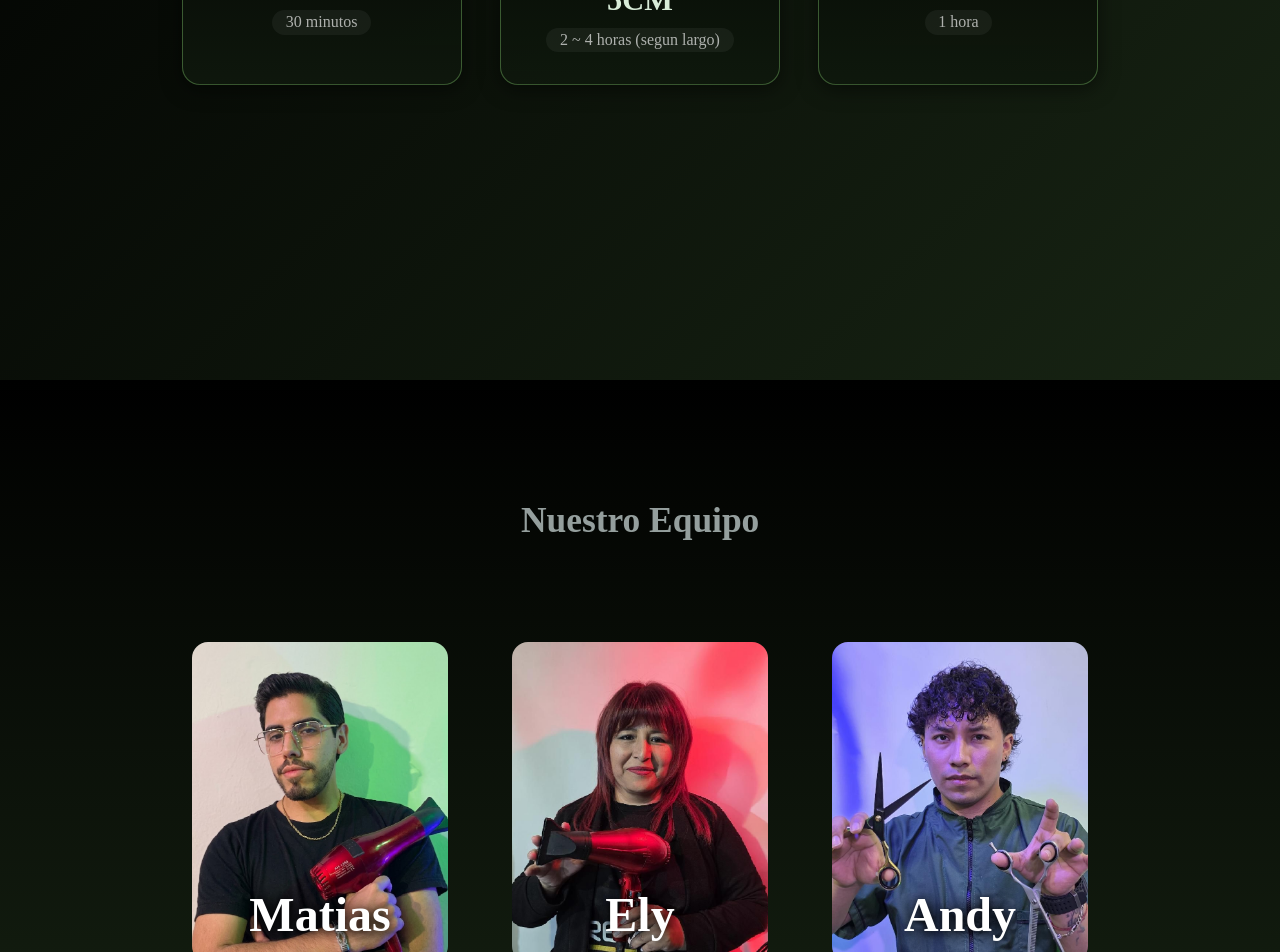
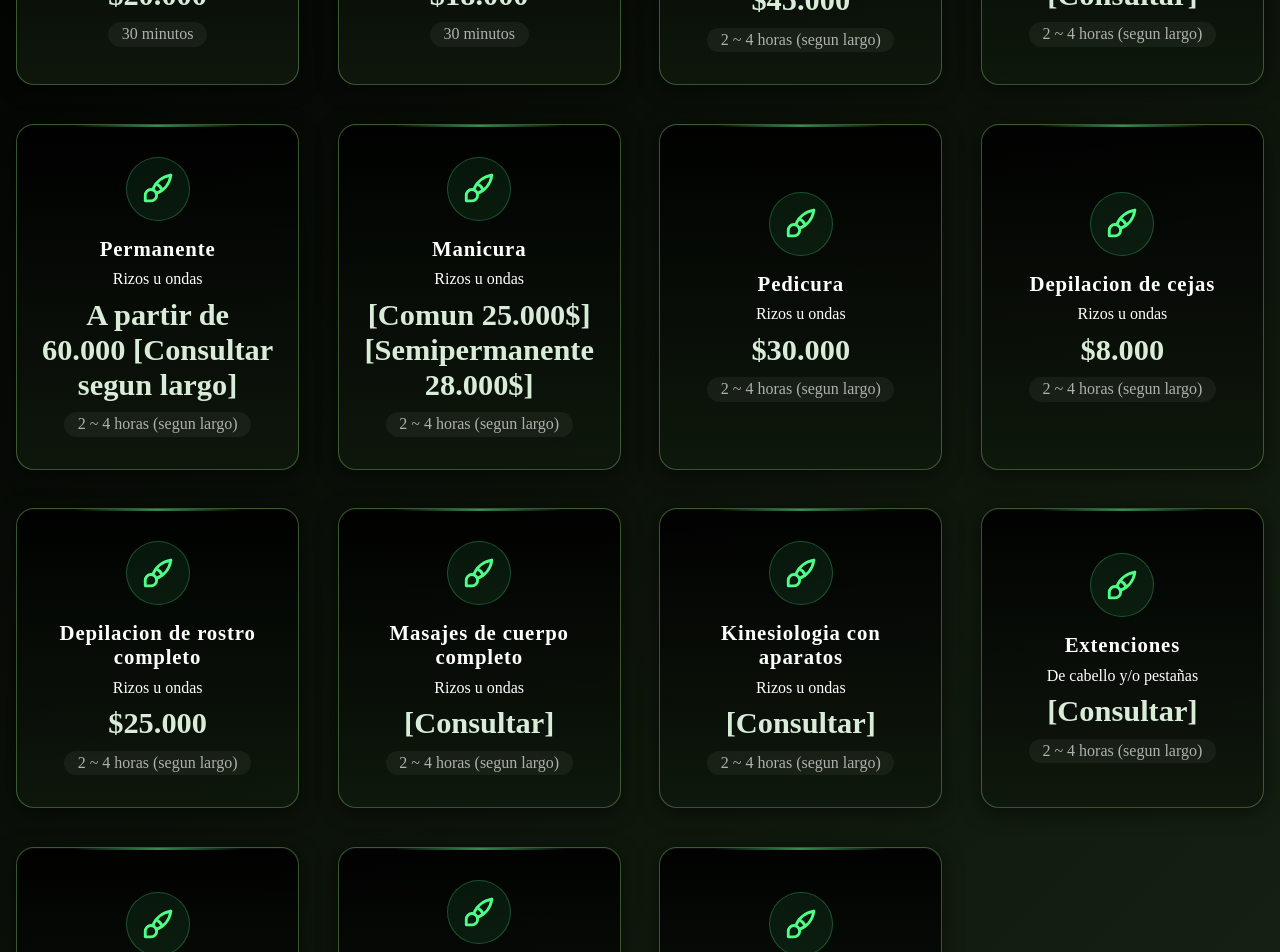
Before and after one commit to shuzi-sys/LookFusion-Front-end, a React (Vite) app: page / in a window 1280 px wide. Shown: the part 1220-2172 px from the top of the page. Built offline with nearby package versions, Linux system fonts and the light colour scheme; a web font is replaced by a local one.

Commit message:
Services update and form update, soon to be connected with TurnitoAPI and it's own backend to manage services / employees / shops

```diff
--- a/src/App.css
+++ b/src/App.css
@@ -288,12 +288,28 @@ background: linear-gradient(135deg, #000000, #182514);
     padding-top: 100px;
 }
 
-.Servicios .lista-servicios{
-    display: flex;
-    flex-wrap: wrap;
-    justify-content: center;      /* centra aunque haya 2 o 3 tarjetas */
+.SectionHeader::after {
+    content: "";
+    position: absolute;
+    bottom: -20px;
+    left: 50%;
+    transform: translateX(-50%);
+    width: 80%;
+    max-width: 550px;
+    height: 2px;
+    background: linear-gradient(
+        90deg,
+        transparent,
+        #46c11a 50%,
+        transparent
+    );
+    box-shadow: 0 0 12px 1px rgba(79, 121, 66, 1);
+}
+.Servicios .lista-servicios {
+    display: grid;
+    grid-template-columns: repeat(4, 1fr);
     gap: clamp(1rem, 3vw, 2.5rem);
-    width: min(1100px, 100% - 2rem);
+    width: min(1400px, 100% - 2rem);
     margin: 2rem auto 0;
     padding: 0;
     list-style: none;
@@ -484,7 +500,7 @@ background: linear-gradient(135deg, #000000, #182514);
 .Locales .Tiendas{
     flex-wrap: wrap;
     align-items: stretch;
-    margin-top: 3rem;
+    margin-top: 6rem;
     display:flex;
     flex-direction:row;
     justify-content: center;
@@ -494,7 +510,7 @@ background: linear-gradient(135deg, #000000, #182514);
 
 .Locales .Tiendas .TiendaCardWrapper {
     --accent: 121, 255, 134;
-    width: min(100%, 420px);         /* en vez de 30vw */
+    width: min(100%, 580px);         /* en vez de 30vw */
     display: flex;
     flex-direction: column;
     overflow: hidden;
--- a/src/Reservar.css
+++ b/src/Reservar.css
@@ -6,7 +6,7 @@
     display: flex;
     flex-direction: column;
     background: rgb(207, 220, 220);
-    width: 35%;
+    width: 45%;
     min-width: 380px;
     height: 35vh;
     min-height: 420px;
@@ -122,7 +122,7 @@
 
 .FormBox .FormBox-Lower .Form li {
     width: 100%;
-    max-width: 300px;
+    max-width: 450px;
     text-align: center;
 }
 
@@ -158,3 +158,28 @@
 .Form select option {
     padding: 6px;
 }
+
+.Recomendacion{
+    color: rgb(112, 112, 112);
+    font-size: 0.8rem;
+}
+
+.Agendarturno{
+        font-weight: 500;
+    font-size: 1.1rem;
+    letter-spacing: 0.2px;
+    text-transform: uppercase;
+    text-align: center;
+     border: none;
+    border-radius: 25px;
+    cursor: pointer;
+    padding: 16px 28px;
+    color: rgb(255, 255, 255);
+    display: inline-block;
+    background: linear-gradient(135deg, #35522c, #8cdd76);
+}
+
+.Agendarturno:hover{
+  background: linear-gradient(135deg, #5ca257,#24391e);
+    box-shadow: 0 6px 30px rgba(50, 255, 23, 0.7);
+}
--- a/src/components/Reservar.jsx
+++ b/src/components/Reservar.jsx
@@ -16,6 +16,7 @@ function FormData({info, setInfo}){
         className="Box"
         ></input></li>
         <li>ingresá tu número de teléfono (opcional):</li>
+        <li className="Recomendacion">(te recomendamos que pongas un numero para avisarte cualquier inconveniente)</li>
         <li><input
         type="tel"
         placeholder="+54 9 11 xxxx-xxxx"
@@ -49,7 +50,7 @@ function FormService({service, setService}){
 function FormBarber({barber, setBarber}){
     return (
     <ul className="Form">
-    <li>Elegi el Barbero</li>
+    <li>Elegi el Peluquero</li>
     <li><select
                 value={barber}
                 onChange={(e) => setBarber(e.target.value)}>
@@ -81,20 +82,29 @@ function FormDate({date, setDate}){
   );
 }
 
+function FormConfirm({info,service,barber,date})
+{
+    return(
+        <ul className="Form">
+            <li>Revisa tus datos cuidadosamente y confirma tu turno</li>
+            <li>Nombre: {info.name}</li>
+            <li>Teléfono: {info.phone ? info.phone : "No especificado" }</li>
+            <li>Servicio/s: {service.join(", ")}</li>
+            <li>Peluquero: {barber}</li>
+            <li>Dia: {date.day}</li>
+            <li>Horario: {date.time}</li>
+            <li><a className="Agendarturno">Agendar turno</a></li>
+        </ul>
+    )
+}
 export function Reservar(){
 const steps = [
     {id: 1, name:"Datos"},
     {id: 2, name:"Servicio"},
     {id: 3, name:"Barbero"},
-    {id: 4, name:"Fecha"}
+    {id: 4, name:"Fecha"},
+    {id: 5, name:"Confirmar"}
 ];
-const [formData, setFormData] = useState({
-    name: "",
-    phone: "",
-    services: [],
-    barber: "",
-    date: ""
-});
 
 const [info, setInfo]= useState({
     name: "",
@@ -121,7 +131,7 @@ return(
                     {step.name}
                 </li>
             ))}
-            <li><button onClick={(e) =>currentStep < 4 ? SetCurrentStep(currentStep+1) : null}>Siguiente</button></li>
+            <li><button onClick={(e) =>currentStep < 5 ? SetCurrentStep(currentStep+1) : null}>Siguiente</button></li>
             <li><button onClick={(e) =>currentStep > 1 ? SetCurrentStep(currentStep-1) : null}>Anterior</button></li>
         </ul>
         </div>
@@ -130,6 +140,8 @@ return(
             {currentStep === 2 && <FormService service={service} setService={setService}/>}
             {currentStep === 3 && <FormBarber barber={barber} setBarber={setBarber}/>}
             {currentStep === 4 && <FormDate date={date} setDate={setDate}/>}
+            {currentStep === 5 && <FormConfirm info={info} service={service} barber={barber} date={date}/>}
+
         </div>
     </div>
 </div>
--- a/src/components/Servicios.jsx
+++ b/src/components/Servicios.jsx
@@ -36,24 +36,117 @@ function Servicios() {
       <ul className="lista-servicios">
         <ServicioCard
           icono={<IconoTijera />}
-          nombre="Corte de Cabello"
+          nombre="Corte de Cabello (Varon/Mujer)"
           descripcion="(Tijera y/o maquina)"
-          precio="$15000"
+          precio="$20.000"
+          duracion="30 minutos"
+        />
+        <ServicioCard
+          icono={<IconoTijera />}
+          nombre="Corte de Cabello (Jubilado)"
+          descripcion="(Tijera y/o maquina)"
+          precio="$18.000"
           duracion="30 minutos"
         />
         <ServicioCard
           icono={<IconoBrocha />}
-          nombre="Tintura"
+          nombre="Tinturas de raiz"
           descripcion="(Fantasia y/o colores naturales)"
-          precio="$25000 cada 5CM"
+          precio="A partir de $45.000"
           duracion="2 ~ 4 horas (segun largo)"
         />
         <ServicioCard
-          icono={<IconoSalud />}
-          nombre="Tratamientos"
-          descripcion="trat 1/ trat 2/ trat3"
-          precio="$25000"
-          duracion="1 hora"
+          icono={<IconoBrocha />}
+          nombre="Tintura general / Mechas"
+          descripcion="(Fantasia y/o colores naturales)"
+          precio="[Consultar]"
+          duracion="2 ~ 4 horas (segun largo)"
+        />
+        <ServicioCard
+          icono={<IconoBrocha />}
+          nombre="Permanente"
+          descripcion="Rizos u ondas"
+          precio="A partir de 60.000 [Consultar segun largo]"
+          duracion="2 ~ 4 horas (segun largo)"
+        />
+        <ServicioCard
+          icono={<IconoBrocha />}
+          nombre="Manicura"
+          descripcion="Rizos u ondas"
+          precio="[Comun 25.000$][Semipermanente 28.000$]"
+          duracion="2 ~ 4 horas (segun largo)"
+        />
+
+        <ServicioCard
+          icono={<IconoBrocha />}
+          nombre="Pedicura"
+          descripcion="Rizos u ondas"
+          precio="$30.000"
+          duracion="2 ~ 4 horas (segun largo)"
+        />
+
+        <ServicioCard
+          icono={<IconoBrocha />}
+          nombre="Depilacion de cejas"
+          descripcion="Rizos u ondas"
+          precio="$8.000"
+          duracion="2 ~ 4 horas (segun largo)"
+        />
+
+        <ServicioCard
+          icono={<IconoBrocha />}
+          nombre="Depilacion de rostro completo"
+          descripcion="Rizos u ondas"
+          precio="$25.000"
+          duracion="2 ~ 4 horas (segun largo)"
+        />
+
+        <ServicioCard
+          icono={<IconoBrocha />}
+          nombre="Masajes de cuerpo completo"
+          descripcion="Rizos u ondas"
+          precio="[Consultar]"
+          duracion="2 ~ 4 horas (segun largo)"
+        />
+
+        <ServicioCard
+          icono={<IconoBrocha />}
+          nombre="Kinesiologia con aparatos"
+          descripcion="Rizos u ondas"
+          precio="[Consultar]"
+          duracion="2 ~ 4 horas (segun largo)"
+        />
+
+        <ServicioCard
+          icono={<IconoBrocha />}
+          nombre="Extenciones"
+          descripcion="De cabello y/o pestañas"
+          precio="[Consultar]"
+          duracion="2 ~ 4 horas (segun largo)"
+        />
+
+        <ServicioCard
+          icono={<IconoBrocha />}
+          nombre="Peinados especiales"
+          descripcion="Fiestas / Bodas"
+          precio="[Consultar]"
+          duracion="2 ~ 4 horas (segun largo)"
+        />
+
+        <ServicioCard
+          icono={<IconoBrocha />}
+          nombre="Trensas boxeadoras/africanas/seccionadas"
+          descripcion="Rizos u ondas"
+          precio="[Consultar]"
+          duracion="2 ~ 4 horas (segun largo)"
+        />
+
+        <ServicioCard
+          icono={<IconoBrocha />}
+          nombre="Maquillaje de fiesta"
+          descripcion="Rizos u ondas"
+          precio="[Consultar]"
+          duracion="2 ~ 4 horas (segun largo)"
         />
       </ul>
     </section>
```
